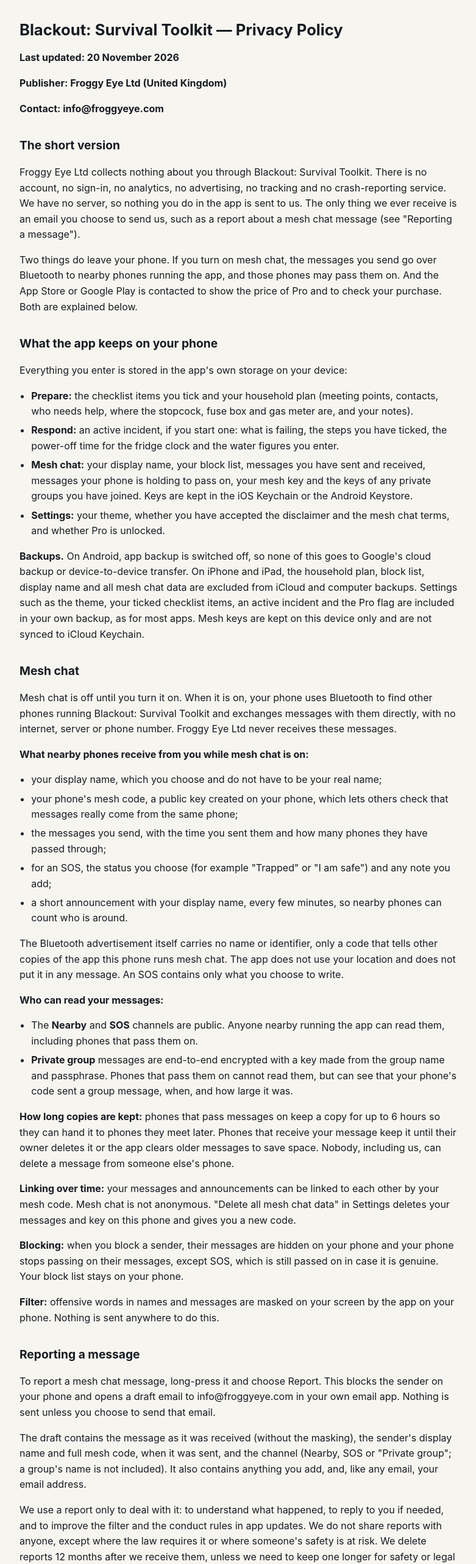
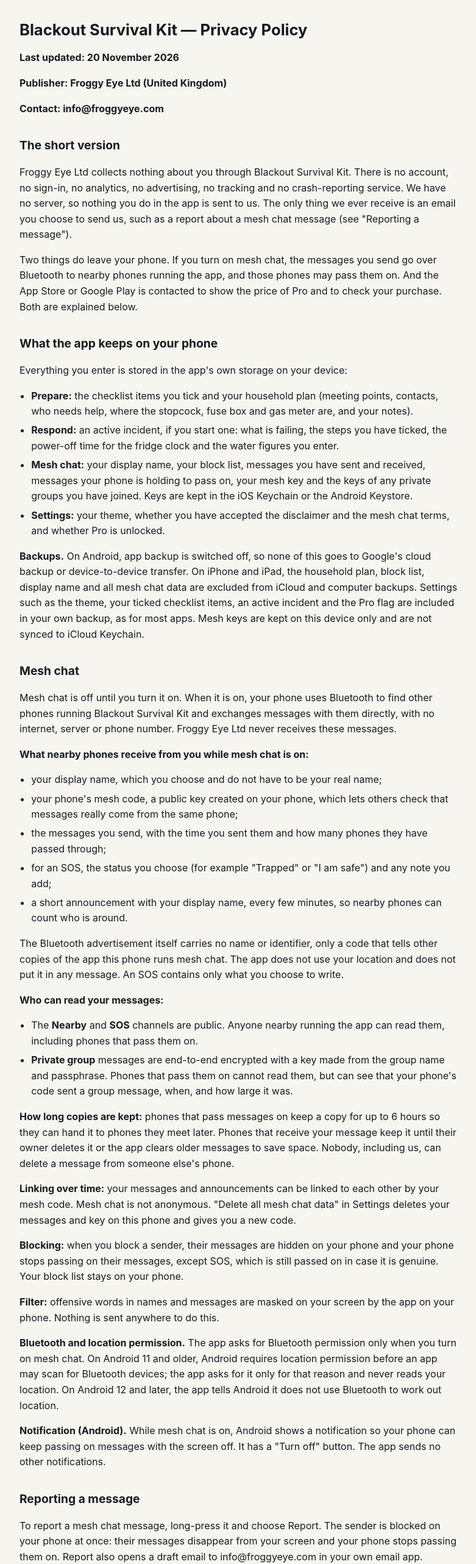
Before and after one commit to mksoft-ltd/blackout_toolkit, a plain HTML site: page privacy_policy.html in a window 1280 px wide. Shown: the top 2565 px of the page at 61% size, without its empty margins (248-1029 px from the left). Drawn offline with Linux system fonts and the light colour scheme.

Commit message:
Privacy policy: Blackout Survival Kit, reporting (24-hour reply)

```diff
--- a/privacy_policy.html
+++ b/privacy_policy.html
@@ -1,7 +1,7 @@
 <!DOCTYPE html>
 <html lang="en-GB"><head><meta charset="utf-8">
 <meta name="viewport" content="width=device-width, initial-scale=1">
-<title>Blackout: Survival Toolkit — Privacy Policy</title>
+<title>Blackout Survival Kit — Privacy Policy</title>
 <style>
 :root{color-scheme:light dark;--bg:#F7F5F0;--fg:#161B21;--accent:#855600;--code:#ECE7DE}
 @media (prefers-color-scheme:dark){:root{--bg:#0E1319;--fg:#E9EDF1;--accent:#F5B942;--code:#1C242E}}
@@ -12,19 +12,19 @@ a{color:var(--accent)}code{background:var(--code);padding:.1em .3em;border-radiu
 ul{padding-left:1.2rem}li{margin:.35rem 0}
 </style>
 </head><body>
-<h1>Blackout: Survival Toolkit — Privacy Policy</h1>
+<h1>Blackout Survival Kit — Privacy Policy</h1>
 <p><strong>Last updated: 20 November 2026</strong></p>
 <p><strong>Publisher: Froggy Eye Ltd (United Kingdom)</strong></p>
 <p><strong>Contact: info@froggyeye.com</strong></p>
 <h2>The short version</h2>
-<p>Froggy Eye Ltd collects nothing about you through Blackout: Survival Toolkit. There is no account, no sign-in, no analytics, no advertising, no tracking and no crash-reporting service. We have no server, so nothing you do in the app is sent to us. The only thing we ever receive is an email you choose to send us, such as a report about a mesh chat message (see "Reporting a message").</p>
+<p>Froggy Eye Ltd collects nothing about you through Blackout Survival Kit. There is no account, no sign-in, no analytics, no advertising, no tracking and no crash-reporting service. We have no server, so nothing you do in the app is sent to us. The only thing we ever receive is an email you choose to send us, such as a report about a mesh chat message (see "Reporting a message").</p>
 <p>Two things do leave your phone. If you turn on mesh chat, the messages you send go over Bluetooth to nearby phones running the app, and those phones may pass them on. And the App Store or Google Play is contacted to show the price of Pro and to check your purchase. Both are explained below.</p>
 <h2>What the app keeps on your phone</h2>
 <p>Everything you enter is stored in the app's own storage on your device:</p>
 <ul><li><strong>Prepare:</strong> the checklist items you tick and your household plan (meeting points, contacts, who needs help, where the stopcock, fuse box and gas meter are, and your notes).</li><li><strong>Respond:</strong> an active incident, if you start one: what is failing, the steps you have ticked, the power-off time for the fridge clock and the water figures you enter.</li><li><strong>Mesh chat:</strong> your display name, your block list, messages you have sent and received, messages your phone is holding to pass on, your mesh key and the keys of any private groups you have joined. Keys are kept in the iOS Keychain or the Android Keystore.</li><li><strong>Settings:</strong> your theme, whether you have accepted the disclaimer and the mesh chat terms, and whether Pro is unlocked.</li></ul>
 <p><strong>Backups.</strong> On Android, app backup is switched off, so none of this goes to Google's cloud backup or device-to-device transfer. On iPhone and iPad, the household plan, block list, display name and all mesh chat data are excluded from iCloud and computer backups. Settings such as the theme, your ticked checklist items, an active incident and the Pro flag are included in your own backup, as for most apps. Mesh keys are kept on this device only and are not synced to iCloud Keychain.</p>
 <h2>Mesh chat</h2>
-<p>Mesh chat is off until you turn it on. When it is on, your phone uses Bluetooth to find other phones running Blackout: Survival Toolkit and exchanges messages with them directly, with no internet, server or phone number. Froggy Eye Ltd never receives these messages.</p>
+<p>Mesh chat is off until you turn it on. When it is on, your phone uses Bluetooth to find other phones running Blackout Survival Kit and exchanges messages with them directly, with no internet, server or phone number. Froggy Eye Ltd never receives these messages.</p>
 <p><strong>What nearby phones receive from you while mesh chat is on:</strong></p>
 <ul><li>your display name, which you choose and do not have to be your real name;</li><li>your phone's mesh code, a public key created on your phone, which lets others check that messages really come from the same phone;</li><li>the messages you send, with the time you sent them and how many phones they have passed through;</li><li>for an SOS, the status you choose (for example "Trapped" or "I am safe") and any note you add;</li><li>a short announcement with your display name, every few minutes, so nearby phones can count who is around.</li></ul>
 <p>The Bluetooth advertisement itself carries no name or identifier, only a code that tells other copies of the app this phone runs mesh chat. The app does not use your location and does not put it in any message. An SOS contains only what you choose to write.</p>
@@ -34,18 +34,18 @@ ul{padding-left:1.2rem}li{margin:.35rem 0}
 <p><strong>Linking over time:</strong> your messages and announcements can be linked to each other by your mesh code. Mesh chat is not anonymous. "Delete all mesh chat data" in Settings deletes your messages and key on this phone and gives you a new code.</p>
 <p><strong>Blocking:</strong> when you block a sender, their messages are hidden on your phone and your phone stops passing on their messages, except SOS, which is still passed on in case it is genuine. Your block list stays on your phone.</p>
 <p><strong>Filter:</strong> offensive words in names and messages are masked on your screen by the app on your phone. Nothing is sent anywhere to do this.</p>
-<h2>Reporting a message</h2>
-<p>To report a mesh chat message, long-press it and choose Report. This blocks the sender on your phone and opens a draft email to info@froggyeye.com in your own email app. Nothing is sent unless you choose to send that email.</p>
-<p>The draft contains the message as it was received (without the masking), the sender's display name and full mesh code, when it was sent, and the channel (Nearby, SOS or "Private group"; a group's name is not included). It also contains anything you add, and, like any email, your email address.</p>
-<p>We use a report only to deal with it: to understand what happened, to reply to you if needed, and to improve the filter and the conduct rules in app updates. We do not share reports with anyone, except where the law requires it or where someone's safety is at risk. We delete reports 12 months after we receive them, unless we need to keep one longer for safety or legal reasons. Because mesh chat has no server, we cannot delete the reported message from other people's phones.</p>
 <p><strong>Bluetooth and location permission.</strong> The app asks for Bluetooth permission only when you turn on mesh chat. On Android 11 and older, Android requires location permission before an app may scan for Bluetooth devices; the app asks for it only for that reason and never reads your location. On Android 12 and later, the app tells Android it does not use Bluetooth to work out location.</p>
 <p><strong>Notification (Android).</strong> While mesh chat is on, Android shows a notification so your phone can keep passing on messages with the screen off. It has a "Turn off" button. The app sends no other notifications.</p>
+<h2>Reporting a message</h2>
+<p>To report a mesh chat message, long-press it and choose Report. The sender is blocked on your phone at once: their messages disappear from your screen and your phone stops passing them on. Report also opens a draft email to info@froggyeye.com in your own email app. Nothing is sent to us unless you choose to send that email.</p>
+<p>The draft contains the message as it was received (without the masking), the sender's display name and full mesh code, when it was sent, and the channel (Nearby, SOS or "Private group"; a group's name is not included). It also contains anything you add, and, like any email, your email address.</p>
+<p>We reply to every report within 24 hours. We use a report only to deal with it: to understand what happened, to reply to you, and to improve the filter and the conduct rules in app updates. We do not share reports with anyone, except where the law requires it or where someone's safety is at risk. We delete reports 12 months after we receive them, unless we need to keep one longer for safety or legal reasons. Because mesh chat has no server, we cannot delete the reported message from other people's phones.</p>
 <h2>Contact with the App Store and Google Play</h2>
 <p>Pro is a one-time in-app purchase. Payment is handled entirely by Apple or Google, and we never see your name, account or payment details.</p>
 <ul><li>When the app starts, and when you buy or restore Pro, the app asks the App Store or Google Play whether Pro is available, what it costs in your currency and whether you already own it.</li><li>Google Play's billing library, which the app must use to sell in-app purchases on Android, sends its own diagnostic information to Google. This is handled under Google's privacy policy.</li><li>Now and then, after you finish a checklist, copy your household plan or buy Pro, the app may ask the store to show its own rating prompt. The store decides whether it appears. The app learns nothing about whether or how you rate it. It never asks during an active incident.</li></ul>
 <p>Apple and Google send us only the reports every developer receives, such as numbers of downloads and sales, which do not identify you.</p>
 <h2>Links that leave the app</h2>
-<p>Tapping a phone number opens your phone's dialler or messaging app. Tapping the privacy policy opens it in your browser. Tapping Contact opens your email app. Each of these is handled by that app or website, not by Blackout: Survival Toolkit.</p>
+<p>Tapping a phone number opens your phone's dialler or messaging app. Tapping the privacy policy opens it in your browser. Tapping Contact opens your email app. Each of these is handled by that app or website, not by Blackout Survival Kit.</p>
 <h2>What we do not do</h2>
 <ul><li>No account or sign-in.</li><li>No analytics, advertising, tracking or crash-reporting services.</li><li>No location, camera, microphone, photos or contacts access. The torch uses the flash LED only.</li><li>We do not sell any data, and we hold none from the app apart from emails you choose to send us.</li></ul>
 <h2>Deleting your data</h2>
```
Also changed, not shown: index.html (+1 -1 lines), 2 other files.
